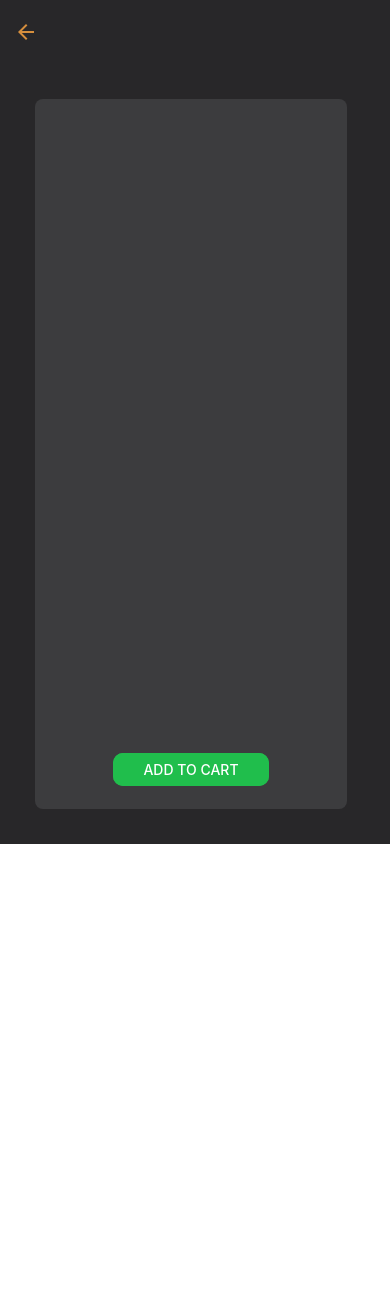
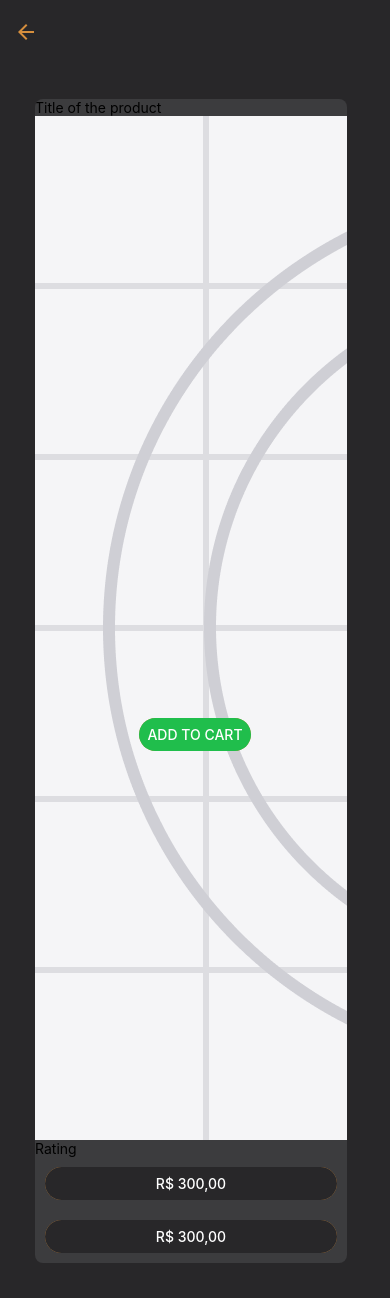
Before and after one commit to Laps-F/Challenge-3, a React Native app: screen /DetailProductScreen in a window 390 px wide. Before the commit the page ends 844 px from the top, so only its background shows below. Built offline with nearby package versions, Linux system fonts and the light colour scheme.

Commit message:
feat: Adding the first part of the card skeleton

```diff
--- a/screens/DetailProductScreen/index.tsx
+++ b/screens/DetailProductScreen/index.tsx
@@ -1,5 +1,5 @@
 import { useState } from "react";
-import { Text, View, ActivityIndicator } from "react-native";
+import { Text, View, Image } from "react-native";
 import MyButton from "../../components/MyButton";
 import { NewColors } from "../../constants/styles";
 
@@ -16,15 +16,44 @@ function DetailProductScreen() {
         }, 3000);
     }
 
+    function test(){
+
+    }
+
     return (
         <View style={styles.root}>
-            <View style={styles.card}>
+            <View style={styles.cardContainer}>
+                <View style={styles.card}>
+                    <Text style={styles.title}>Title of the product</Text>
+                    <View style={styles.imageContainer}>
+                        <Image source={require('../../assets/icon.png')} style={styles.image}/>
+                        <Text style={styles.rating}>Rating</Text>
+                        <View style={styles.priceAndCount}>
+                            <MyButton
+                                title="R$ 300,00"
+                                onPress={test}
+                                style={styles.buttonPrice}
+                                color={NewColors.background}
+                            />
+                            <MyButton
+                                title="R$ 300,00"
+                                onPress={test}
+                                style={styles.buttonPrice}
+                                color={NewColors.background}
+                            />
+
+                        </View>
+
+                    </View>
+                </View>
+
+
 
                 <View style={styles.buttonContainer}>
                     <MyButton
                         title="ADD TO CART"
                         onPress={addToCartHandler}
-                        style={styles.button}
+                        style={styles.buttonAdd}
                         color={NewColors.buttonBuy_Add}
                         load={isLoading}
                     />
```
